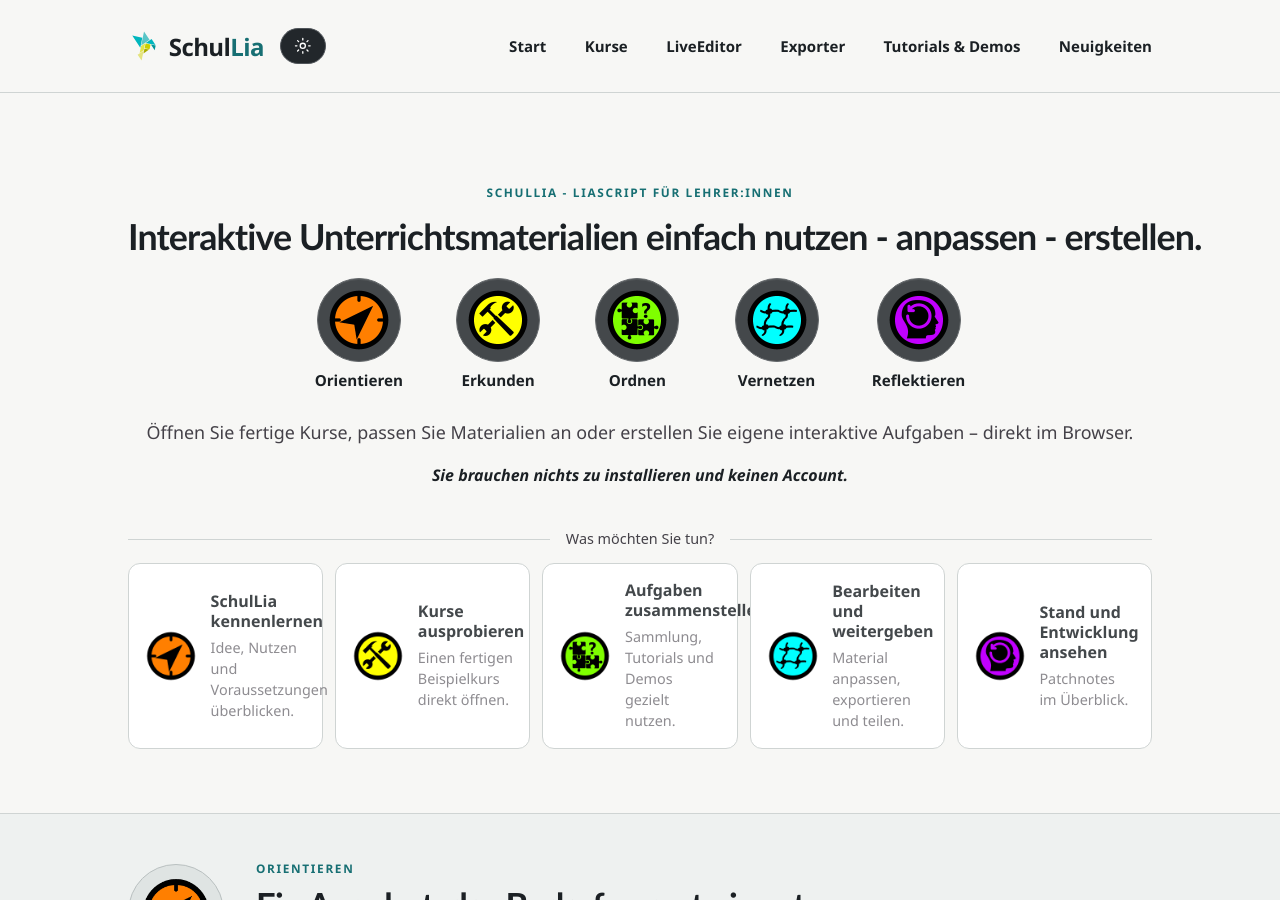
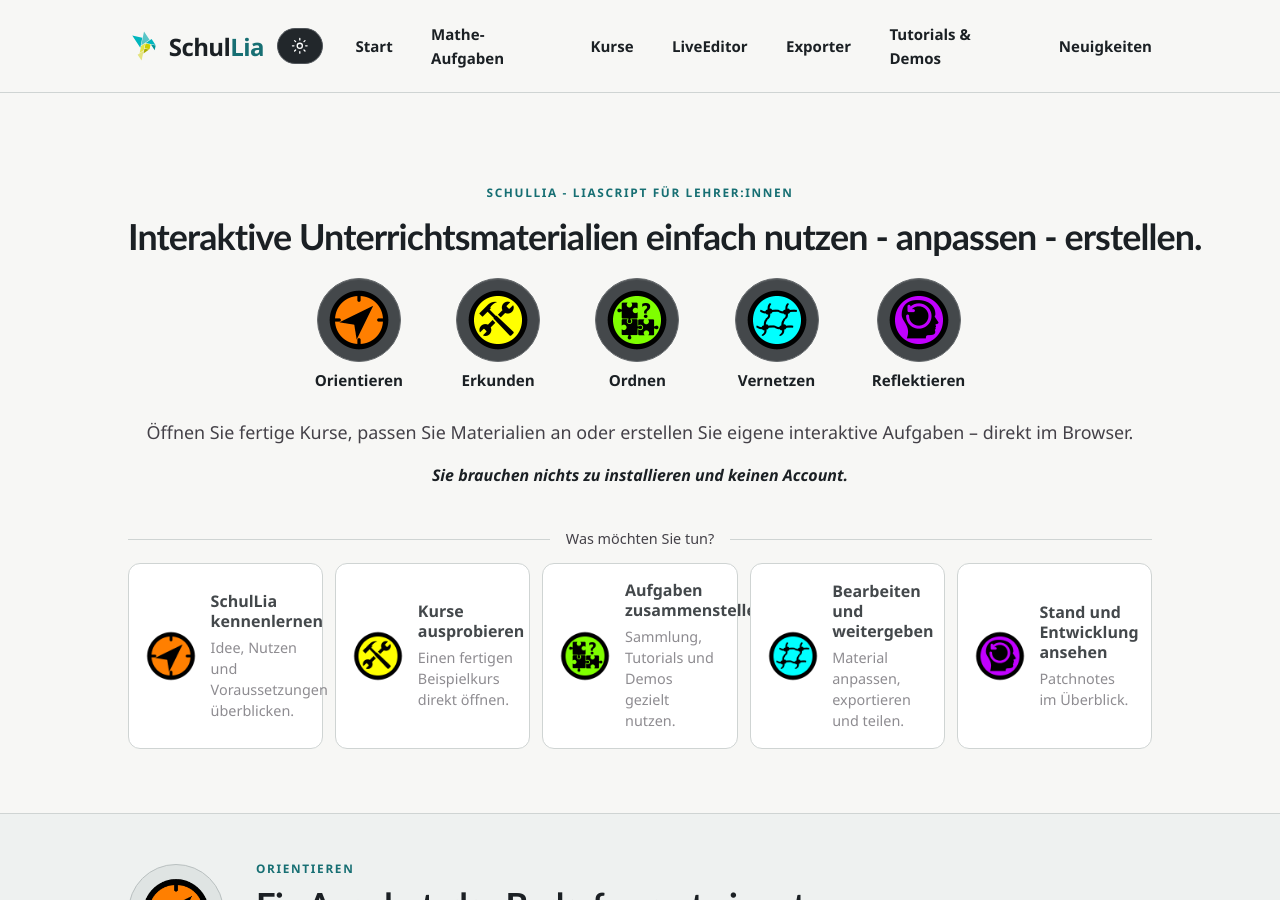
Before and after one commit to SchulLia/SchulLia.github.io, a Jekyll site: the page built from index.html, in a window 1280 px wide and 900 px high. Built offline with Jekyll 4.4.1, drawn with Linux system fonts in a browser that asks for light colours.

Commit message:
Add math task collection to navigation

```diff
--- a/_data/navigation.yml
+++ b/_data/navigation.yml
@@ -1,5 +1,7 @@
 - label: Start
   url: /
+- label: Mathe-Aufgaben
+  url: https://mint-the-gap.github.io/Aufgabensammlung/
 - label: Kurse
   url: https://liascript.github.io/course/
 - label: LiveEditor
```
